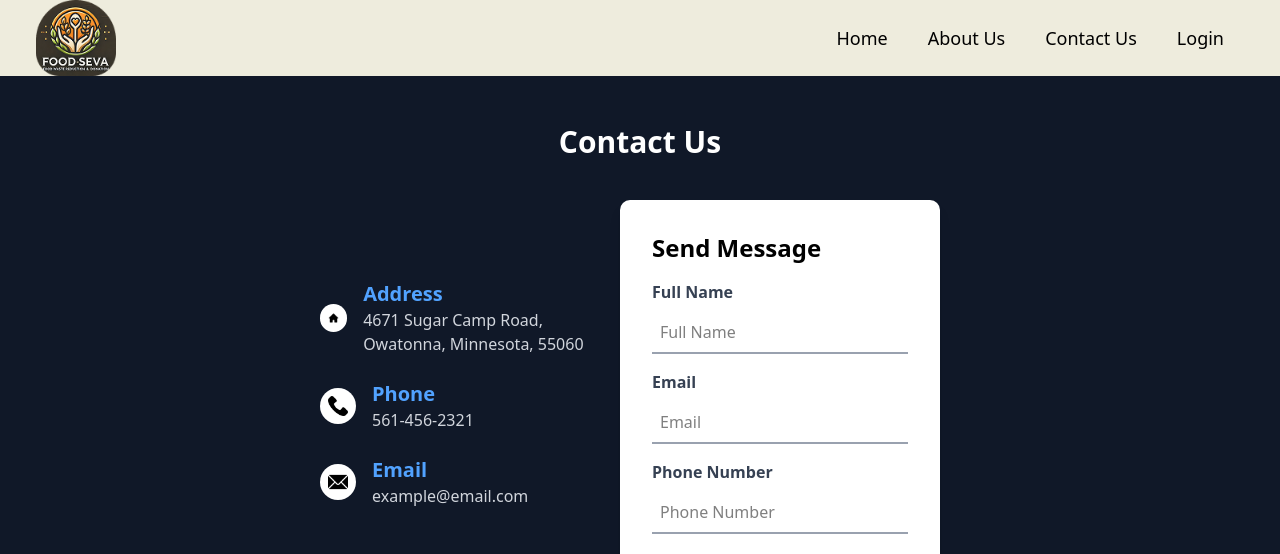
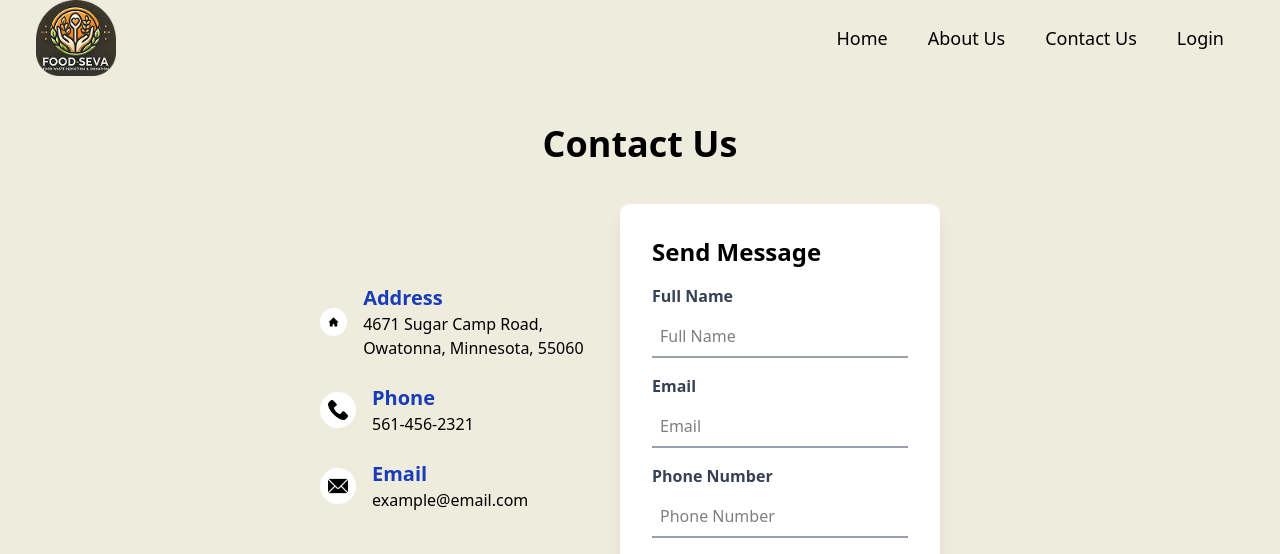
Before and after one commit to Chaitu-Boss/Food-Seva, a React (Vite) app in the folder frontend/: page /contact in a window 1280 px wide. Shown: the top 554 px of the page. Built offline with nearby package versions, Linux system fonts and the light colour scheme; no server answers.

Commit message:
updated contact us page

```diff
--- a/frontend/src/pages/ContactUs.jsx
+++ b/frontend/src/pages/ContactUs.jsx
@@ -6,12 +6,9 @@ const ContactUs = () => {
     return (
         <div className="container">
 
-            <div className="min-h-screen bg-gray-900 text-white px-80 py-10">
+            <div className="min-h-screen bg-[#eeecdd] text-white px-80 py-10">
                 <div className="text-center mb-10 mt-5">
-                    <h2 className="text-3xl font-bold">Contact Us</h2>
-                    {/* <p className="text-gray-400 mt-2 max-w-2xl mx-auto">
-                       Feel free to reach us at anytime
-                    </p> */}
+                    <h2 className="text-4xl font-bold text-black">Contact Us</h2>
                 </div>
 
                 <div className="max-w-6xl mx-auto flex flex-col md:flex-row items-start gap-8 ">
@@ -23,8 +20,8 @@ const ContactUs = () => {
                                     <img src={house} alt="" height={20} width={20} />
                                 </div>
                                 <div>
-                                    <h3 className="text-xl font-semibold text-blue-400">Address</h3>
-                                    <p className="text-gray-300">4671 Sugar Camp Road, Owatonna, Minnesota, 55060</p>
+                                    <h3 className="text-xl font-semibold text-blue-800">Address</h3>
+                                    <p className="text-black">4671 Sugar Camp Road, Owatonna, Minnesota, 55060</p>
                                 </div>
                             </div>
                             <div className="flex items-center space-x-4">
@@ -32,8 +29,8 @@ const ContactUs = () => {
                                     <img src={phone} alt="" height={20} width={20} />
                                 </div>
                                 <div>
-                                    <h3 className="text-xl font-semibold text-blue-400">Phone</h3>
-                                    <p className="text-gray-300">561-456-2321</p>
+                                    <h3 className="text-xl font-semibold text-blue-800">Phone</h3>
+                                    <p className="text-black">561-456-2321</p>
                                 </div>
                             </div>
                             <div className="flex items-center space-x-4">
@@ -41,14 +38,13 @@ const ContactUs = () => {
                                     <img src={email} alt="" height={20} width={20} />
                                 </div>
                                 <div>
-                                    <h3 className="text-xl font-semibold text-blue-400">Email</h3>
-                                    <p className="text-gray-300">example@email.com</p>
+                                    <h3 className="text-xl font-semibold text-blue-800">Email</h3>
+                                    <p className="text-black">example@email.com</p>
                                 </div>
                             </div>
                         </div>
                     </div>
 
-                    {/* Right Side - Contact Form */}
                     <div className="bg-white text-black p-8 rounded-lg shadow-lg w-full md:w-1/2 md:mr-5">
                         <h2 className="text-2xl font-bold mb-4">Send Message</h2>
                         <form>
```
